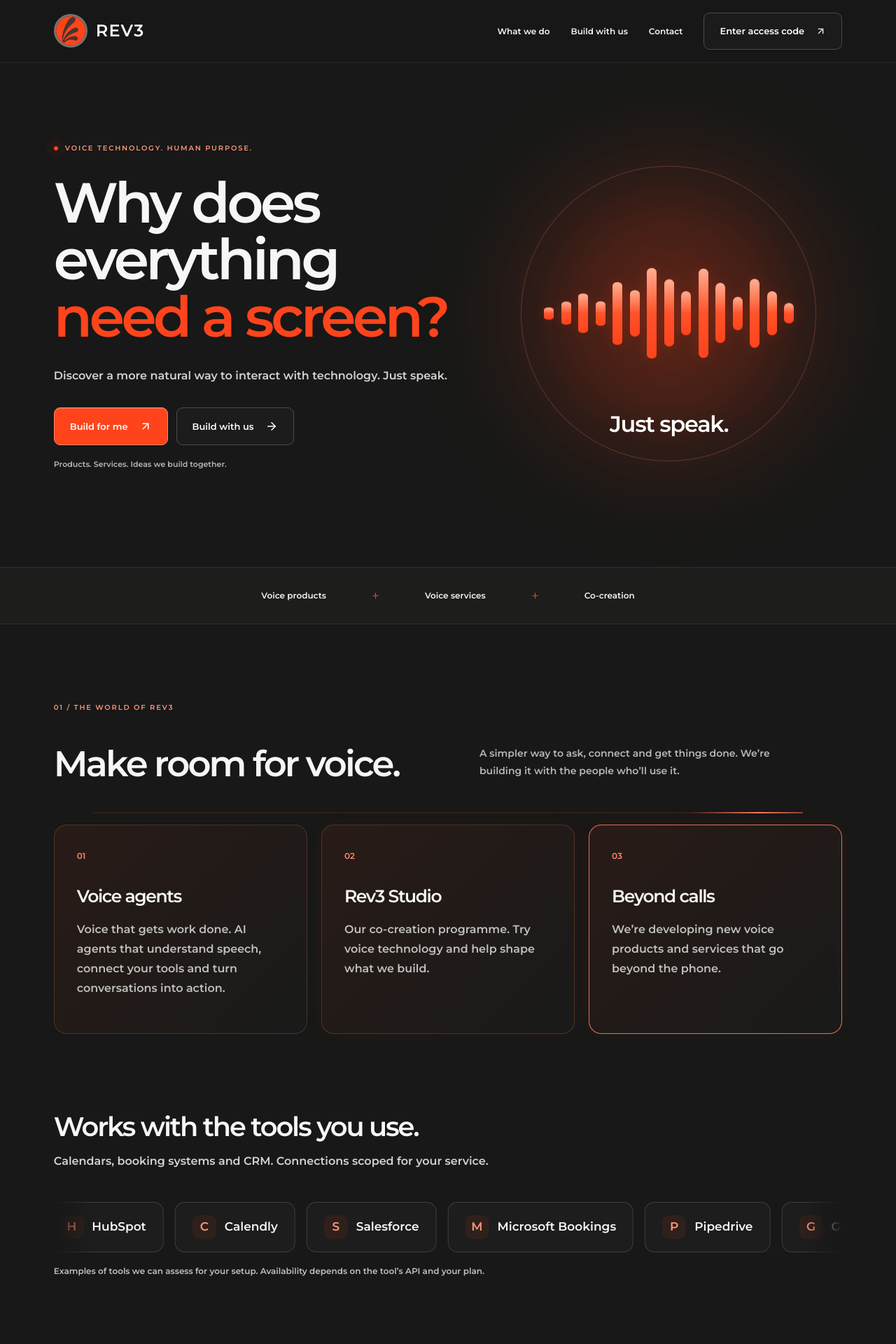
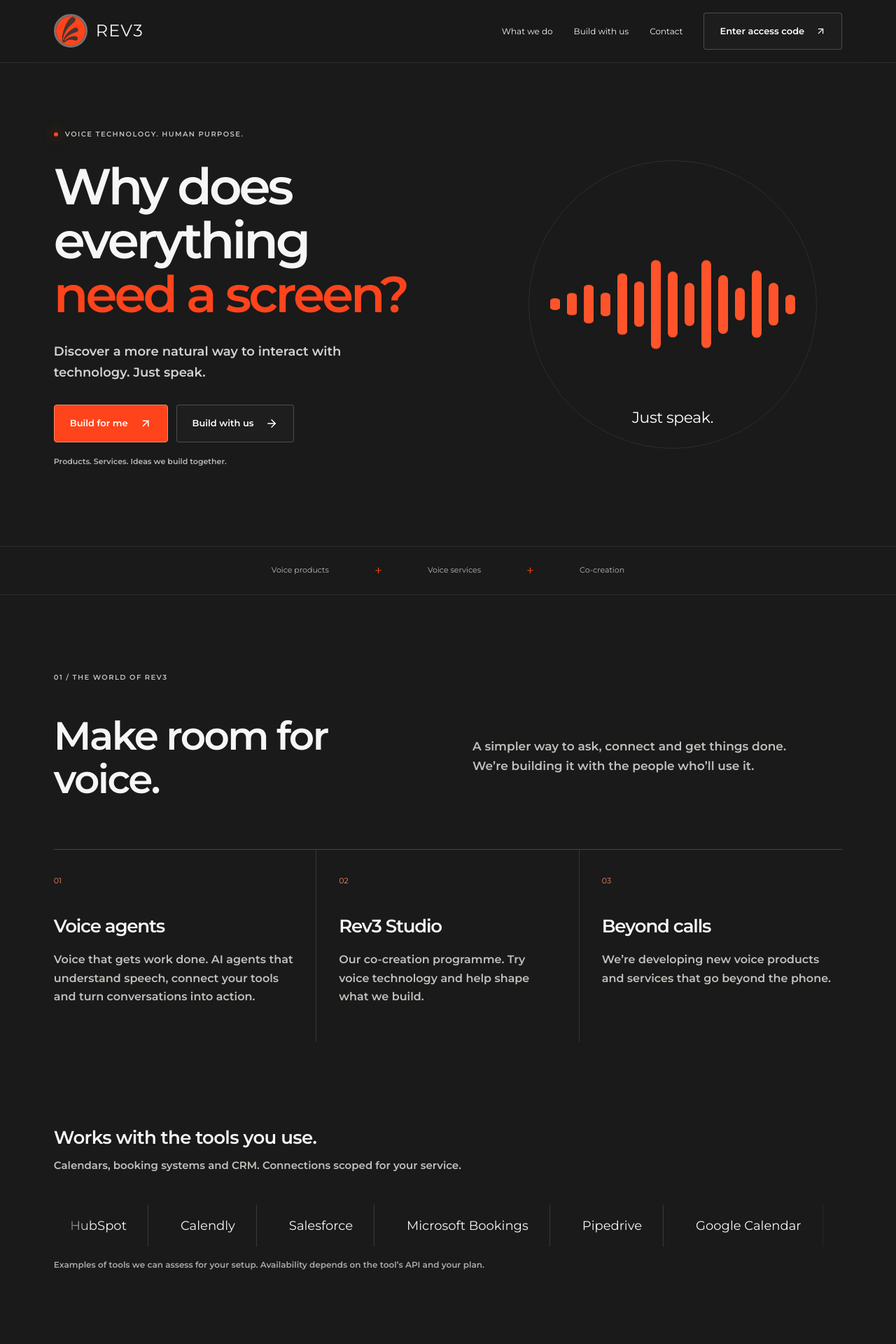
Before and after one commit to MariumWaseem1/rev3-main-website, a Next.js app: page /company in a window 1280 px wide. Shown: the top 1920 px of the page at 70% size. Built offline with nearby package versions, Linux system fonts and the light colour scheme.

Commit message:
Refine Rev3 typography surfaces and section hierarchy

```diff
--- a/src/components/company/company.module.css
+++ b/src/components/company/company.module.css
@@ -1063,3 +1063,64 @@
 .problemGrid p, .faq details p { font-size:16px; line-height:1.75; }
 @media(max-width:700px) { .toolsSection { padding:0 24px 55px; } .toolsHeading { align-items:flex-start; flex-direction:column; } .toolsGroup > span { font-size:15px; padding:14px 18px; } }
 @media(prefers-reduced-motion:reduce) { .toolsWindow { overflow:auto; mask-image:none; } .toolsGroup[aria-hidden="true"] { display:none; } }
+
+/* Rev3 editorial system: quiet surfaces, deliberate hierarchy. */
+.site { background:#191a19; font-weight:500; }
+.site h1,.site h2,.site h3 { letter-spacing:-.045em; }
+.site p { line-height:1.65; }
+.nav { background:#191a19f5; border-bottom:1px solid #ffffff18; }
+.hero { min-height:690px; padding-top:90px; padding-bottom:90px; grid-template-columns:1.25fr 1fr; }
+.hero h1 { font-size:clamp(48px,5.65vw,82px); line-height:1.06; letter-spacing:-.055em; }
+.heroCopy .lead { max-width:480px; font-size:18px; line-height:1.65; }
+.eyebrow { color:#c1c3be; letter-spacing:.14em; font-weight:600; }
+.heroArt:before { display:none; }
+.voiceHalo { border-color:#ffffff16; background:none; }
+.speechWave i { background:#ff542b; box-shadow:none; }
+.speakCaption { font-size:22px; font-weight:500; letter-spacing:-.02em; }
+.primary,.outline { border-radius:4px; box-shadow:none; font-size:13px; font-weight:600; }
+.signalStrip { background:transparent; color:#b8bab6; font-size:11px; padding-block:22px; }
+.sectionHeading { grid-template-columns:1fr 1fr; align-items:end; gap:16px 70px; }
+.sectionHeading h2 { max-width:560px; font-size:clamp(38px,4.4vw,62px); line-height:1.1; }
+.sectionHeading > p:last-child { font-size:17px; max-width:490px; color:#bfc2bc; }
+.problemGrid { gap:0; margin-top:55px; border-top:1px solid #ffffff30; }
+.problemGrid article { border:0; border-right:1px solid #ffffff20; border-radius:0; background:none; box-shadow:none; padding:32px; animation:none; }
+.problemGrid article:first-of-type { padding-left:0; }
+.problemGrid article:last-of-type { border-right:0; padding-right:0; }
+.problemGrid article:hover { transform:none; border-color:#ffffff20; }
+.problemGrid article > span { font-size:11px; }
+.problemGrid h3 { font-size:26px; margin:38px 0 18px; }
+.problemGrid p { font-size:16px; color:#bfc2bc; }
+.connectingSignal { display:none; }
+.toolsSection { padding-top:12px; }
+.toolsHeading h2 { font-size:26px; letter-spacing:-.025em; }
+.toolsHeading p { font-size:15px; color:#bfc2bc; }
+.toolsGroup > span { border:0; border-radius:0; border-right:1px solid #ffffff25; background:none; padding:16px 30px; font-size:18px; font-weight:500; }
+.toolMark { display:none; }
+.toolsNote { font-size:12px; color:#a9aca6; }
+.callCard { background:#20221f; border:1px solid #ffffff20; border-radius:8px; box-shadow:none; }
+.callSection h2 { font-size:clamp(32px,3.5vw,48px); line-height:1.15; }
+.dialogue p { font-size:16px; }
+.serviceBand { background:#e9e9e0; border:0; color:#20221f; padding-block:75px; }
+.serviceBand .eyebrow { color:#555950; }
+.serviceBand p:not(.eyebrow),.serviceBand small { color:#4f554b; }
+.serviceBand h2 { font-size:clamp(36px,4vw,56px); line-height:1.12; }
+.studioGrid { gap:70px; }
+.miloStage { border:0; border-radius:0; background:#242622; min-height:540px; }
+.milo { background:#e45b35; border:1px solid #ff947a; box-shadow:inset 0 8px 25px #ffb39430; }
+.miloStage p { font-size:22px; font-weight:500; }
+.miloStage > span { color:#bfc2bc; font-size:10px; }
+.studioCopy .studioHeading h2 { font-size:clamp(38px,4vw,58px); }
+.studioCopy .studioHeading > p:last-child { font-size:17px; color:#bfc2bc; }
+.studioCopy h3 { font-size:28px; line-height:1.2; }
+.studioCopy > p { font-size:16px; line-height:1.7; }
+.studioCopy li p { font-size:14px; }
+.studioCopy li strong { font-size:15px; }
+.faq { border-top:1px solid #ffffff20; }
+.faq summary { font-size:17px; font-weight:500; padding-block:4px; }
+.contact h2 { font-size:clamp(38px,4.5vw,62px); line-height:1.1; }
+.map { border-radius:4px; background:#22241f; }
+.mapPlaceholder { background:none; }
+.backing img { border-radius:2px; }
+.modal { border-radius:8px; }
+@media(max-width:900px) { .hero { grid-template-columns:1fr; } .sectionHeading { grid-template-columns:1fr; } .studioGrid { gap:40px; } }
+@media(max-width:650px) { .hero { padding:55px 24px; min-height:0; } .hero h1 { font-size:48px; } .heroCopy .lead { font-size:17px; } .heroArt { max-width:360px; width:100%; margin:auto; } .problemGrid article,.problemGrid article:first-of-type,.problemGrid article:last-of-type { padding:28px 0; border-right:0; border-bottom:1px solid #ffffff20; } .problemGrid h3 { margin:20px 0 12px; } .serviceBand { padding:50px 24px; } .miloStage { min-height:360px; } .faq summary { font-size:16px; } }
```
